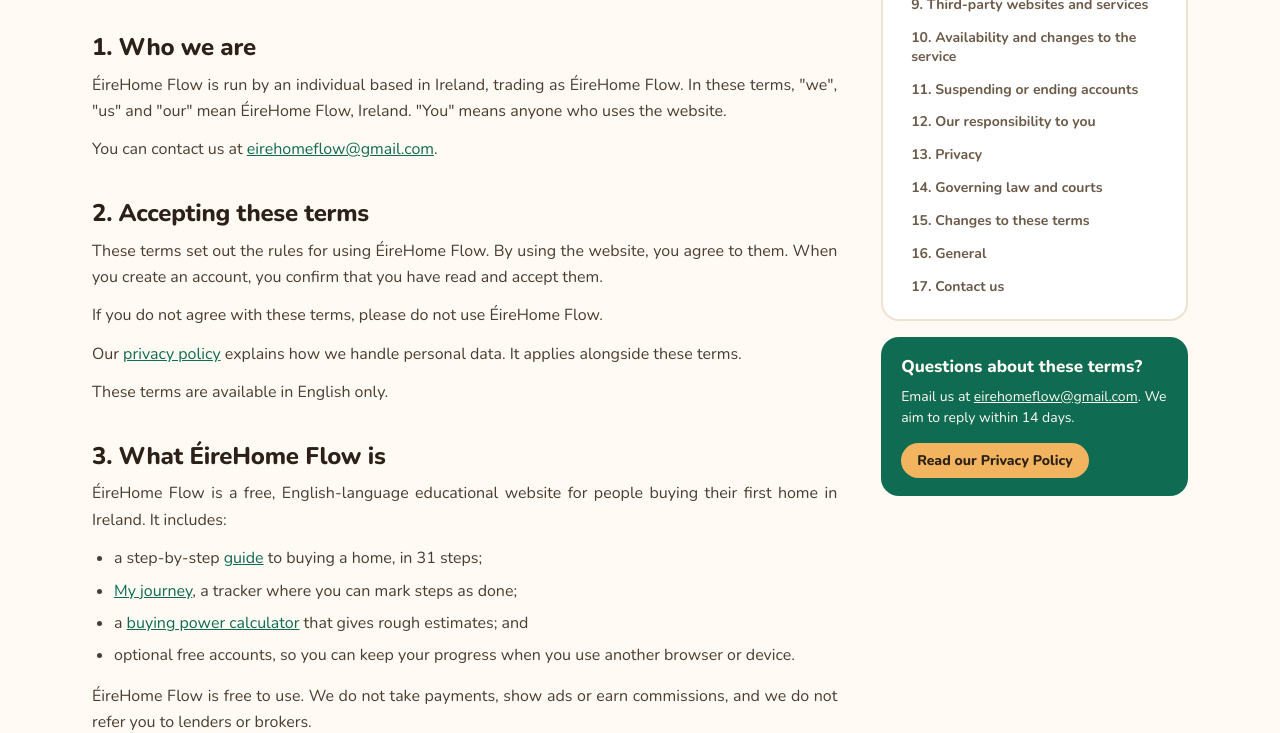
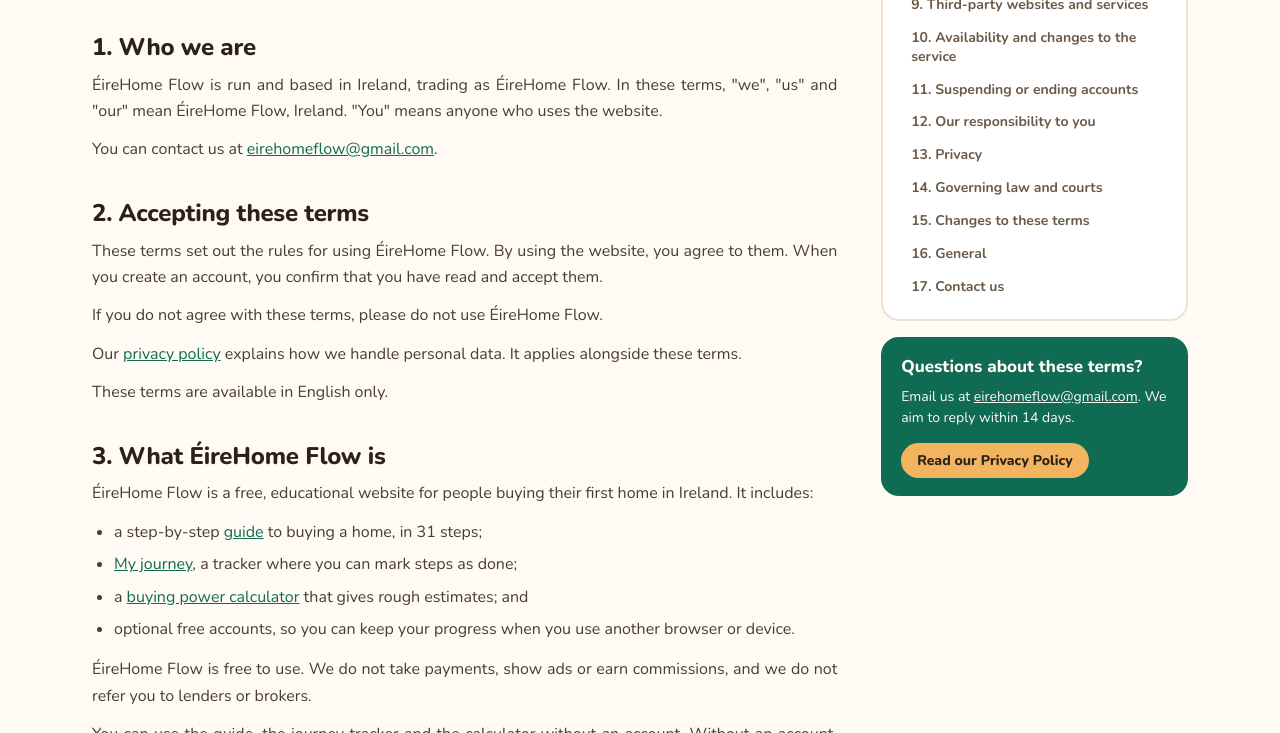
Before and after one commit to CodeByBrigido/EireHomeFlow, a website: page docs/terms.html in a window 1280 px wide. Shown: the part 600-1333 px from the top of the page. Drawn offline with nearby package versions, Linux system fonts and the light colour scheme.

Commit message:
Update description of ÉireHome Flow in terms.html

```diff
--- a/docs/terms.html
+++ b/docs/terms.html
@@ -55,7 +55,7 @@
       </div>
 
       <h2>1. Who we are</h2>
-      <p>ÉireHome Flow is run by an individual based in Ireland, trading as ÉireHome Flow. In these terms, "we", "us" and "our" mean ÉireHome Flow, Ireland.<!-- TODO: add the operator's full legal name and postal address --> "You" means anyone who uses the website.</p>
+      <p>ÉireHome Flow is run and based in Ireland, trading as ÉireHome Flow. In these terms, "we", "us" and "our" mean ÉireHome Flow, Ireland.<!-- TODO: add the operator's full legal name and postal address --> "You" means anyone who uses the website.</p>
       <p>You can contact us at <a href="mailto:eirehomeflow@gmail.com">eirehomeflow@gmail.com</a>.</p>
 
       <h2>2. Accepting these terms</h2>
@@ -65,7 +65,7 @@
       <p>These terms are available in English only.</p>
 
       <h2>3. What ÉireHome Flow is</h2>
-      <p>ÉireHome Flow is a free, English-language educational website for people buying their first home in Ireland. It includes:</p>
+      <p>ÉireHome Flow is a free, educational website for people buying their first home in Ireland. It includes:</p>
       <ul>
         <li>a step-by-step <a href="guide.html">guide</a> to buying a home, in 31 steps;</li>
         <li><a href="journey.html">My journey</a>, a tracker where you can mark steps as done;</li>
```
